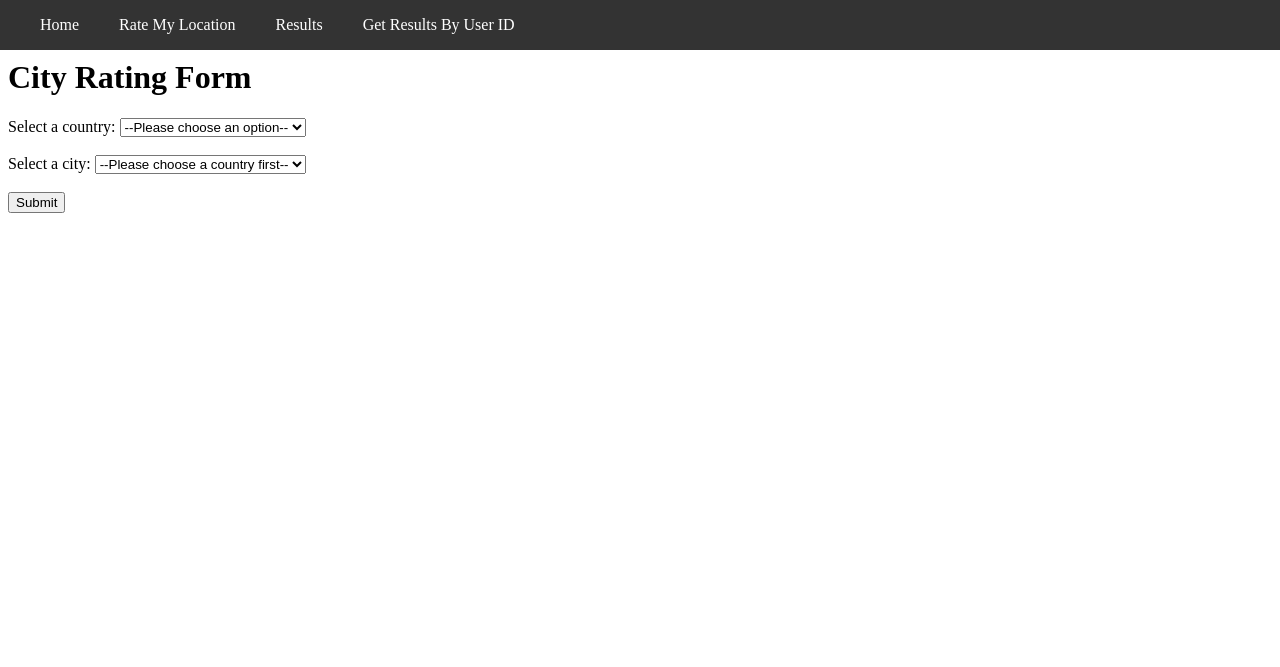
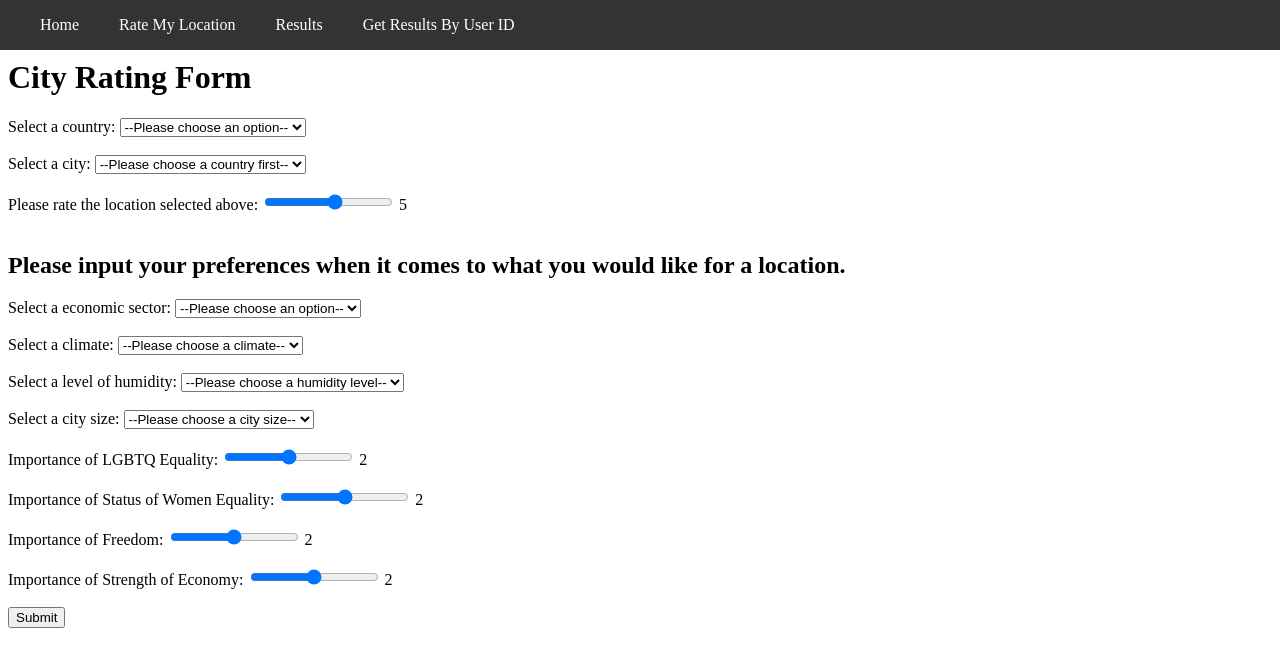
Before and after one commit to ereppond/CSE6242-GroupProject, a Flask app: page /add-rating in a window 1280 px wide. Shown: the top 667 px of the page. Run offline with Flask 2, Linux system fonts and the light colour scheme; parts of the project's set-up code (start-up, migrations or seed data) failed here and were passed over.

Commit message:
adding changes for usabiliy

```diff
--- a/BlissfulBorders/app.py
+++ b/BlissfulBorders/app.py
@@ -66,6 +66,51 @@ def add_rating():
     return render_template("add-rating.html")
 
 
+@app.route("/submit-rating")
+def submit_rating():
+    city = request.form.get("city")
+    country = request.form.get("country")
+    rating = request.form.get("rating")
+    sector = request.form.get("sector")
+    climate = request.form.get("climate")
+    humidity = request.form.get("humidity")
+    city_size = request.form.get("city_size")
+    lgbtq = int(request.form.get("lgbtq"))
+    women = int(request.form.get("women"))
+    freedom = int(request.form.get("freedom"))
+    economy = int(request.form.get("economy"))
+    user = {
+        "sector": sector,
+        "climate": climate,
+        "humidity": humidity,
+        "city_size": city_size,
+        "LGBTQ_rank": lgbtq,
+        "WPSI_rank": women,
+        "freedom_rank": freedom,
+        "GDP_rank": economy,
+        "city": city,
+        "country": country,
+    }
+    location_id = df[(df["city"] == city) & (df["country"] == country)][
+        "location_id"
+    ].values[0]
+    user["location_id"] = location_id
+    user_id = user_data["user_id"].astype(int).max() + 1
+    user["user_id"] = user_id
+    user_data = pd.concat([user_data, pd.DataFrame([user])]).reset_index(drop=True)
+    user_data.to_csv("data/user_data.csv", index=False)
+    r.user_data = user_data
+    r.user_item_matrix = None
+    r.similarity_matrix = None
+    results = get_preds(request, 5, user_id)
+    lat = results.loc[0, "lat"]
+    lng = results.loc[0, "lng"]
+    filename = "test_results.csv"
+    results.to_csv(f"static/{filename}", index=False)
+    popup = f"Your UserID is {user_id}.\nYou can now generate recommendations by using the 'Get Results By User ID' tab."
+    render_template("preferences.html", filename=filename, lat=lat, lng=lng)
+
+
 @app.route("/get_user")
 def get_user():
     return render_template("results-by-userid.html")
--- a/BlissfulBorders/src/weighted_sum.py
+++ b/BlissfulBorders/src/weighted_sum.py
@@ -244,7 +244,7 @@ def determine_city_size(value):
         return "Rural"
     elif 5000 <= value <= 49999:
         return "Town"
-    elif 50000 <= value <= 99999:
+    elif 50000 <= value <= 2999999:
         return "City"
     else:
         return "Big City"
--- a/BlissfulBorders/templates/add-rating.html
+++ b/BlissfulBorders/templates/add-rating.html
@@ -57,7 +57,7 @@
         </ul>
     </nav>
     <h1>City Rating Form</h1>
-    <form>
+    <form method="POST" action="{{ url_for('submit_rating') }}">
         <label for="country">Select a country:</label>
         <select id="country" name="country">
             <option value="">--Please choose an option--</option>
@@ -68,8 +68,6 @@
         <select id="city" name="city">
             <option value="">--Please choose a country first--</option>
         </select>
-        <br><br>
-        <input type="submit" value="Submit">
     </form>
 
     <script>
@@ -120,7 +118,62 @@
             })
             .catch(error => console.error(error));
     </script>
-
+    <br>
+    <label for="rating">Please rate the location selected above:</label>
+    <input type="range" id="rating" name="rating" min="1" max="10" oninput="rating_value.innerHTML = rating.value;">
+    <span id="rating_value">5</span>
+    <br><br>
+    <h2>Please input your preferences when it comes to what you would like for a location.</h2>
+    <label for="sector">Select a economic sector:</label>
+    <select id="sector" name="sector">
+        <option value="">--Please choose an option--</option>
+        <option value="Agricultural">Agricultural</option>
+        <option value="Service">Service</option>
+        <option value="Industrial">Industrial</option>
+    </select>
+    <br><br>
+    <label for="climate">Select a climate:</label>
+    <select id="climate" name="climate">
+        <option value="">--Please choose a climate--</option>
+        <option value="Cold">Cold</option>
+        <option value="Temperate">Temperate</option>
+        <option value="Tropical">Tropical</option>
+    </select>
+    <br><br>
+    <label for="humidity">Select a level of humidity:</label>
+    <select id="humidity" name="humidity">
+        <option value="">--Please choose a humidity level--</option>
+        <option value="Humid">Humid</option>
+        <option value="Moderate">Moderate</option>
+        <option value="Dry">Dry</option>
+    </select>
+    <br></br>
+    <label for="city_size">Select a city size:</label>
+    <select id="city_size" name="city_size">
+        <option value="">--Please choose a city size--</option>
+        <option value="Rural">Rural</option>
+        <option value="Town">Town</option>
+        <option value="City">City</option>
+        <option value="Big City">Big City</option>
+    </select>
+    <br><br>
+    <label for="lgbtq">Importance of LGBTQ Equality:</label>
+    <input type="range" id="lgbtq" name="lgbtq" min="0" max="4" oninput="lgbtq_value.innerHTML = lgbtq.value;">
+    <span id="lgbtq_value">2</span>
+    <br><br>
+    <label for="women">Importance of Status of Women Equality:</label>
+    <input type="range" id="women" name="women" min="0" max="4" oninput="women_value.innerHTML = women.value;">
+    <span id="women_value">2</span>
+    <br><br>
+    <label for="freedom">Importance of Freedom:</label>
+    <input type="range" id="freedom" name="freedom" min="0" max="4" oninput="freedom_value.innerHTML = freedom.value;">
+    <span id="freedom_value">2</span>
+    <br><br>
+    <label for="economy">Importance of Strength of Economy:</label>
+    <input type="range" id="economy" name="economy" min="0" max="4" oninput="economy_value.innerHTML = economy.value;">
+    <span id="economy_value">2</span>
+    <br><br>
+    <input type="submit" value="Submit">
 </body>
 
 </html>
```
Also changed, not shown: BlissfulBorders/static/test_results.csv (+6 -2 lines).
